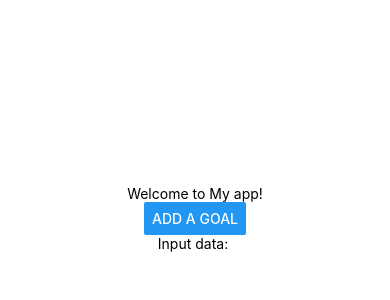
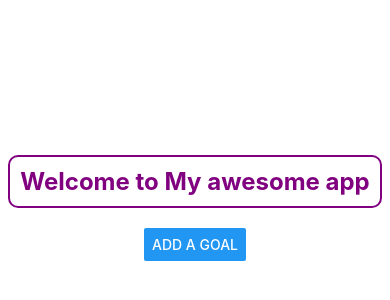
Before and after one commit to yumi-xu/mobile24Fall, a React Native app: screen / in a window 390 px wide. Shown: the part 204-504 px from the top of the page. Built offline with nearby package versions, Linux system fonts and the light colour scheme.

Commit message:
add Activity - Text and TextInput Styling

```diff
--- a/App.js
+++ b/App.js
@@ -1,11 +1,11 @@
 import { StatusBar } from 'expo-status-bar';
 import { StyleSheet, Text, TextInput, View, Button } from 'react-native';
-import React, { useState, useRef, useEffect } from 'react';
+import React, { useState } from 'react';
 import Header from './Components/Header';
 import Input from './Components/Input';
 
 export default function App() {
-  const appName = "My app!"
+  const appName = "Welcome to My awesome app"
 
   const [inputData, setInputData] = useState('');
   const [isModalVisible, setIsModalVisible] = useState(false);
@@ -19,10 +19,10 @@ export default function App() {
   return (
     <View style={styles.container}>
       <StatusBar style="auto" />
-      <Header name={appName}/>
+      <Text style={styles.headerText}>{appName}</Text>
       <Button title="Add a goal" onPress={() => setIsModalVisible(true)} />
       <Input autoFocus={true} inputHandler={handleInputData} visible={isModalVisible}/>
-      <Text>Input data: {inputData}</Text>
+      <Text style={styles.inputText}>{inputData}</Text>
     </View>
   );
 }
@@ -34,4 +34,21 @@ const styles = StyleSheet.create({
     alignItems: 'center',
     justifyContent: 'center',
   },
+  headerText: {
+    fontSize: 24,
+    fontWeight: 'bold',
+    color: 'purple',
+    marginBottom: 20,
+    textAlign: 'center',
+    borderColor: 'purple',
+    borderWidth: 2,
+    padding: 10,
+    borderRadius: 10,
+  },
+  inputText: {
+    marginTop: 20,
+    fontSize: 16,
+    color: 'red',
+    textAlign: 'center',
+  },
 });
--- a/Components/Input.js
+++ b/Components/Input.js
@@ -1,4 +1,4 @@
-import React, { useState, useRef, useEffect } from 'react';
+import React, { useState} from 'react';
 import { Modal, StyleSheet, View, Text, TextInput, Button} from 'react-native'
 
 export default function Input({autoFocus, inputHandler, visible}) {
@@ -32,8 +32,9 @@ export default function Input({autoFocus, inputHandler, visible}) {
         transparent={false}
         >
             <View style={styles.container}>
+            <View style={styles.modalContent}>
                 <TextInput
-                    style={{borderBottomColor: "purple", borderBottomWidth:2}}
+                    style={styles.input}
                     placeholder="Type here!"
                     autoCorrect={true}
                     keyboardType="default"
@@ -58,6 +59,7 @@ export default function Input({autoFocus, inputHandler, visible}) {
 
                 <Button title="Confirm" onPress={handleConfirm} />
             </View>
+            </View>
         </Modal>
     )
 }
@@ -65,8 +67,41 @@ export default function Input({autoFocus, inputHandler, visible}) {
 const styles = StyleSheet.create({
     container: {
         flex: 1,
-        backgroundColor: 'red',
         alignItems: 'center',
         justifyContent: 'center',
       },
+    modalContent: {
+    width: '80%',
+    backgroundColor: '#fff',
+    padding: 20,
+    borderRadius: 10,
+    alignItems: 'center',
+    shadowColor: '#000',
+    shadowOffset: { width: 0, height: 2 },
+    shadowOpacity: 0.8,
+    shadowRadius: 3,
+    elevation: 5,  // For Android shadow
+    },
+    input: {
+    borderBottomColor: "purple",
+    borderBottomWidth: 2,
+    width: '80%',
+    padding: 10,
+    fontSize: 16,
+    marginBottom: 20,
+    },
+    charCount: {
+    fontSize: 14,
+    color: '#000',
+    marginVertical: 10,
+    },
+    message: {
+    fontSize: 16,
+    color: 'red',
+    marginBottom: 20,
+    },
+    buttonContainer: {
+    width: '30%',
+    margin: 10,
+    },
 });
```
